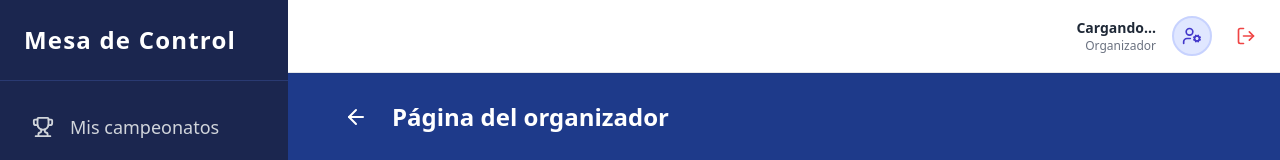
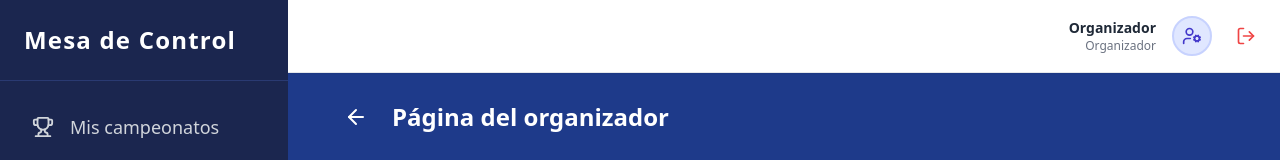
Before and after one commit to lprafael/sist_base, a Next.js app in the folder web/: page /admin-futbol/perfil in a window 1280 px wide. Shown: the top 160 px of the page. Built offline with nearby package versions, Linux system fonts and the light colour scheme; no server answers.

Commit message:
fix: corregir CORS faltante, sidebar admin y nombre en layout

```diff
--- a/web/src/app/admin-futbol/layout.tsx
+++ b/web/src/app/admin-futbol/layout.tsx
@@ -7,6 +7,16 @@ import { Trophy, ListTodo, Users, LayoutTemplate, BookOpen, UserCog, Menu, X, Lo
 export default function AdminFutbolLayout({ children }: { children: React.ReactNode }) {
   const pathname = usePathname();
   const [sidebarOpen, setSidebarOpen] = useState(false);
+  const [userName, setUserName] = useState("Cargando...");
+
+  React.useEffect(() => {
+    const sessionData = JSON.parse(localStorage.getItem('user_session') || '{}');
+    if (sessionData.name) {
+      setUserName(sessionData.name);
+    } else {
+      setUserName("Organizador");
+    }
+  }, []);
 
   const navItems = [
     { name: "Mis campeonatos", href: "/admin-futbol/campeonatos", icon: <Trophy size={22} /> },
@@ -63,7 +73,7 @@ export default function AdminFutbolLayout({ children }: { children: React.ReactN
 
           <div className="flex items-center gap-4">
             <div className="flex flex-col items-end hidden sm:flex">
-              <span className="text-sm font-bold text-gray-800" id="user-name-display">Cargando...</span>
+              <span className="text-sm font-bold text-gray-800" id="user-name-display">{userName}</span>
               <span className="text-xs text-gray-500">Organizador</span>
             </div>
             <div className="w-10 h-10 bg-indigo-100 rounded-full flex items-center justify-center text-indigo-700 font-bold border-2 border-indigo-200">
--- a/web/src/app/admin-torneo/[id]/page.tsx
+++ b/web/src/app/admin-torneo/[id]/page.tsx
@@ -42,7 +42,7 @@ export default function TorneoAdminPage() {
       if(res.ok) {
         const data = await res.json();
         setTorneo(data);
-        if (sessionData.user_id && data.organizador_usuario_id === sessionData.user_id) {
+        if (sessionData.usuario_id && data.organizador_usuario_id === sessionData.usuario_id) {
           setIsOrganizer(true);
         }
       } else {
```
Also changed, not shown: 1 other file (tests, documents, lock files or other folders).
